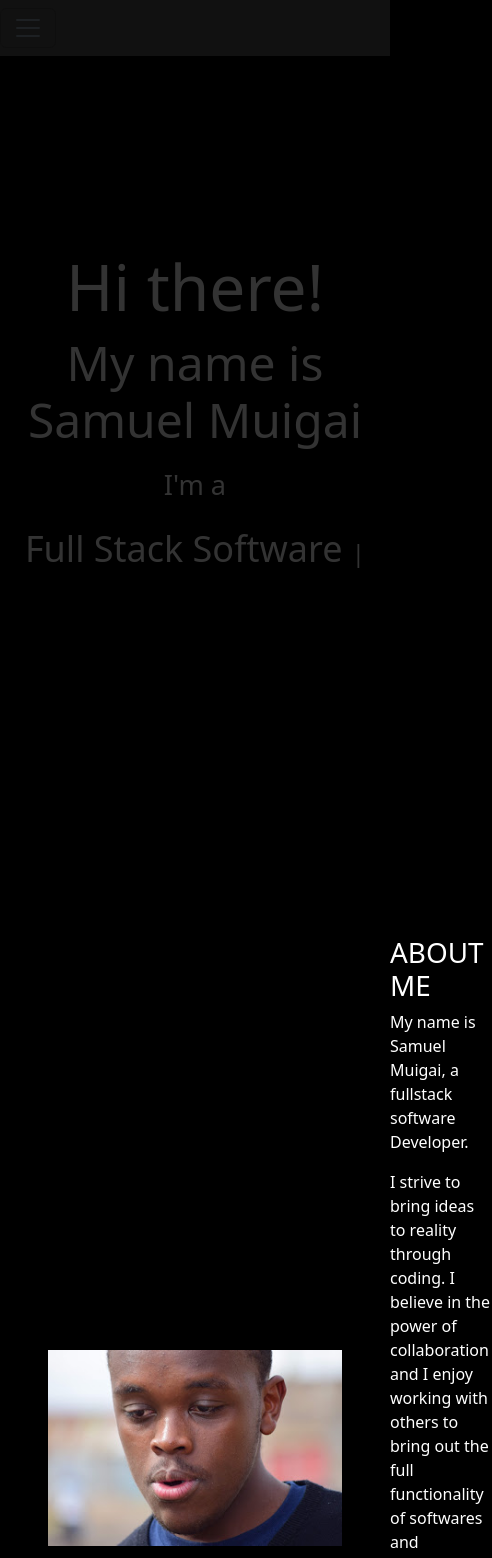
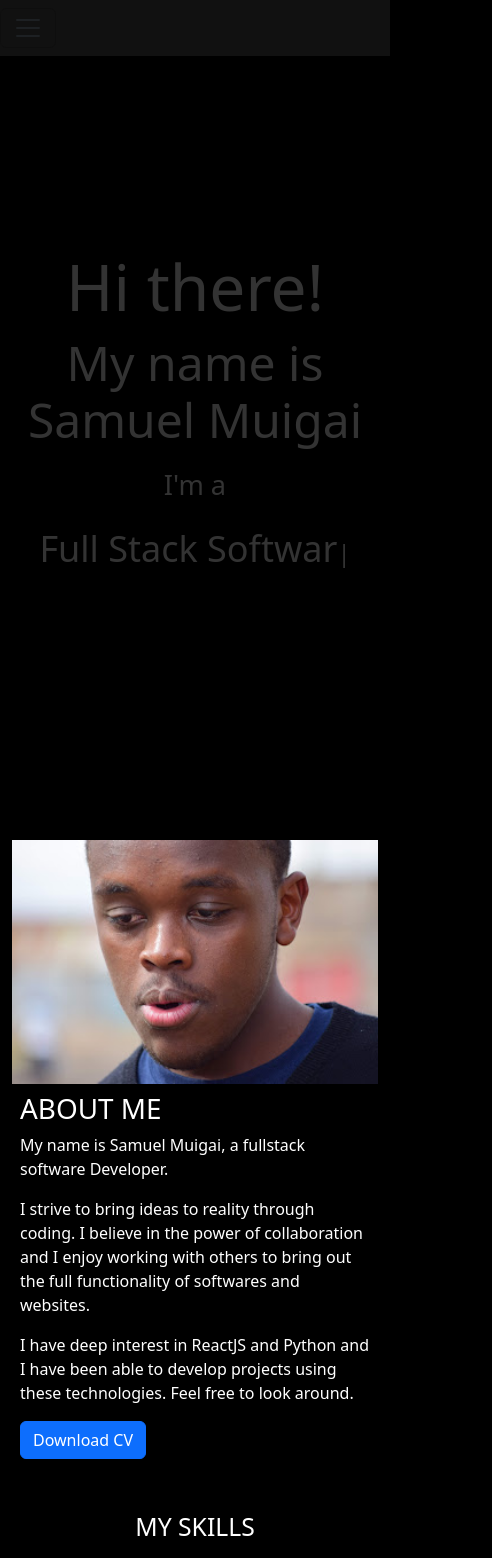
Before and after one commit to Ndungu-Muigai/portfolio, a React (Create React App) app: page / in a window 390 px wide. Shown: the top 1558 px of the page, 492 px wide, since content can reach past the window. Built offline with nearby package versions, Linux system fonts and the light colour scheme; some icons are missing; a web font is replaced by a local one.

Commit message:
Worked on the mobile responsiveness of the about section

```diff
--- a/src/App.js
+++ b/src/App.js
@@ -1,6 +1,7 @@
 import './App.css';
 import 'bootstrap/dist/css/bootstrap.min.css';
 import './assets/Home.css'
+import './assets/About.css'
 import './assets/Navbar.css'
 import './assets/Skills.css'
 import './assets/Contacts.css'
--- a/src/Pages/About.js
+++ b/src/Pages/About.js
@@ -5,9 +5,9 @@ const About = () =>
 {
     return (
         <>
-            <div id='about' className="d-flex flex-row justify-content-evenly align-items-center m-5">
-                <img src={Profile} alt='Profile' className="img-fluid" style={{ width: '700px', height: 'auto' }}/>
-                <div className="intro m-5">
+            <div id='about' className="container about-container">
+                <img src={Profile} alt='Profile' className="img-fluid"/>
+                <div className="intro mx-2 mt-2">
                     <h1>ABOUT ME</h1>
                     <p>
                         My name is Samuel Muigai, a fullstack software Developer.
--- /dev/null
+++ b/src/assets/About.css
@@ -0,0 +1,21 @@
+.about-container {
+    display: flex;
+    justify-content: space-evenly;
+    align-items: center;
+}
+
+.img-fluid {
+    width: 700px;
+    height: auto;
+}
+
+.intro {
+    margin: 5px;
+}
+
+@media (max-width: 768px) {
+    .about-container {
+        flex-direction: column;
+        align-items: center;
+    }
+}
```
